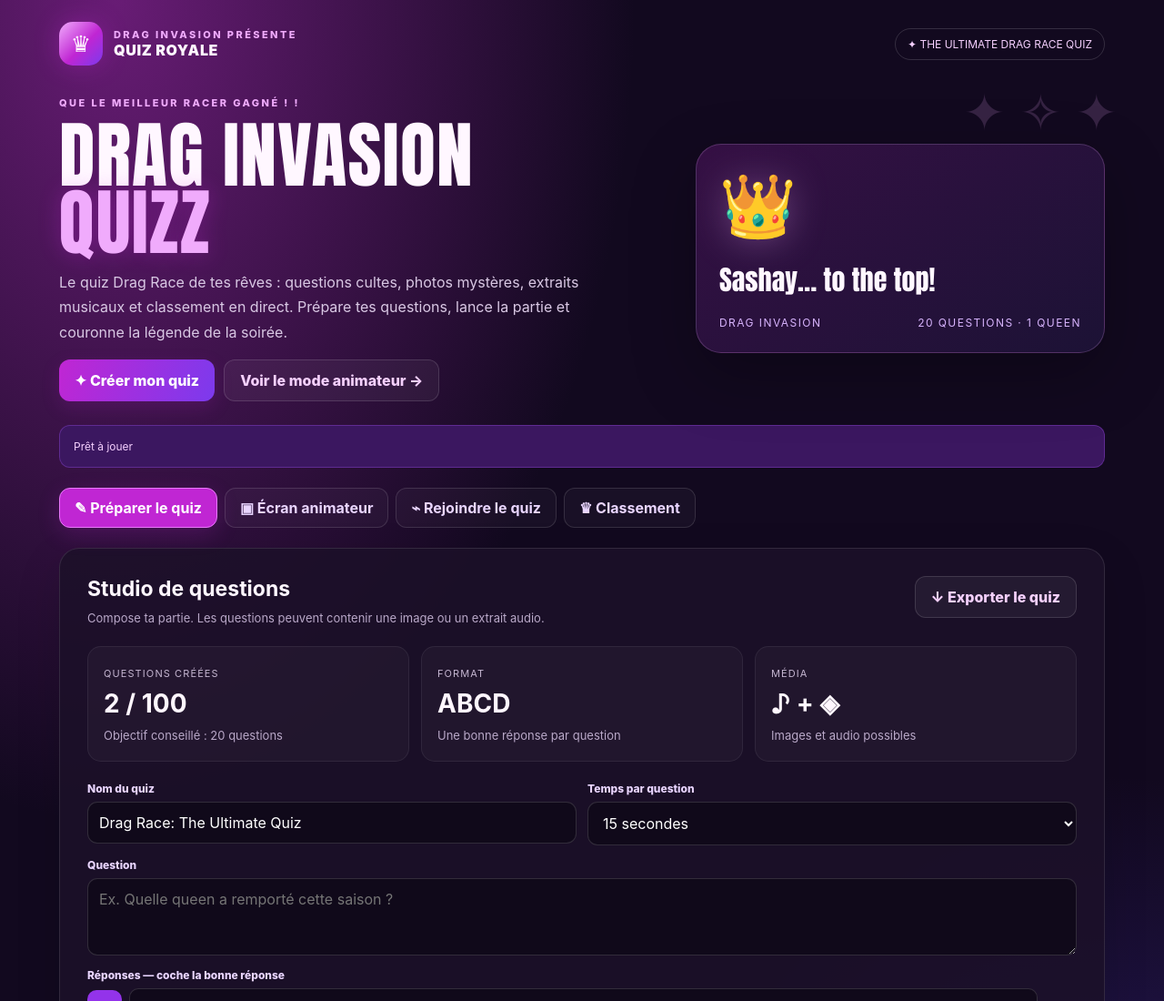
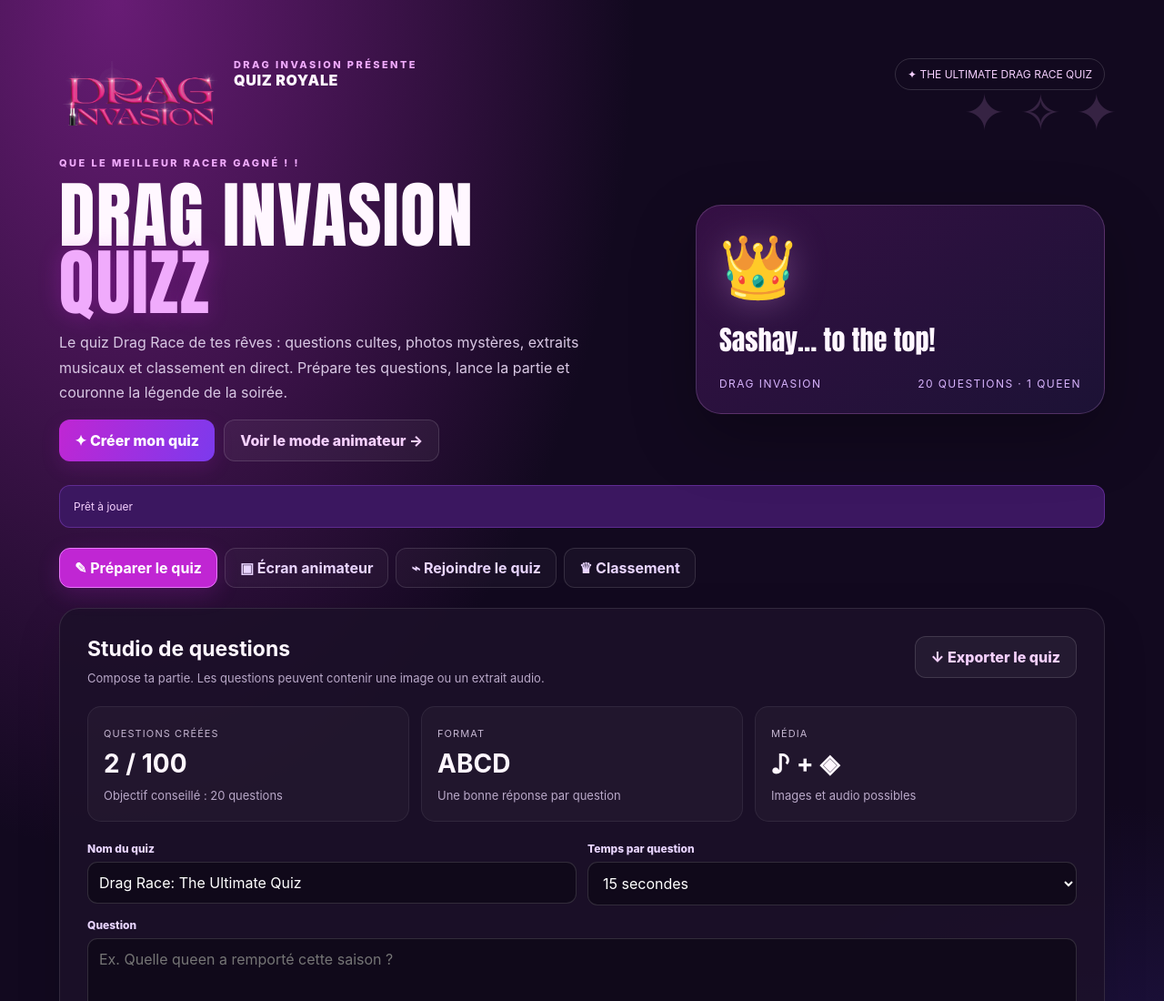
Before and after one commit to draginvasionparis-cmd/drag-invasion-drag-quizz, a website: page index.html in a window 1280 px wide. Shown: the top 1100 px of the page at 91% size. Drawn offline with Linux system fonts and the light colour scheme.

Commit message:
Update index.html

```diff
--- a/index.html
+++ b/index.html
@@ -9,7 +9,9 @@
 @media(max-width:760px){.app{padding:15px}.hero{grid-template-columns:1fr}.heroart{min-height:160px}.crown{font-size:45px}.grid{grid-template-columns:1fr}.playlayout{grid-template-columns:1fr}.twocol{grid-template-columns:1fr}.panelhead{flex-direction:column}.top{align-items:flex-start}.answers{grid-template-columns:1fr}.hero h1{font-size:55px}.pill{display:none}}
 .error{border-color:#fb7185;color:#fecdd3}.liveactions{display:flex;gap:12px;flex-wrap:wrap;margin:18px 0}.qrCode{margin:16px auto;max-width:180px;background:#fff;padding:8px;border-radius:12px}.qrCode:empty{display:none}.qrCode svg{display:block;width:100%;height:auto}a{color:#f0abfc}button:focus-visible,a:focus-visible{outline:3px solid #f0abfc;outline-offset:3px}</style></head>
 <body><main class="app"><div class="wrap">
-<header class="top"><div class="brand"><div class="logo">♛</div><div><div class="eyebrow">Drag Invasion présente</div><div class="brandname">QUIZ ROYALE</div></div></div><div class="pill">✦ THE ULTIMATE DRAG RACE QUIZ</div></header>
+<header class="top"><div class="brand"><div class="logo" style="width:180px;height:auto;background:none;box-shadow:none;">
+  <img src="logo-drag-invasion.png" alt="Drag Invasion" style="display:block;width:100%;height:auto;">
+</div><div><div class="eyebrow">Drag Invasion présente</div><div class="brandname">QUIZ ROYALE</div></div></div><div class="pill">✦ THE ULTIMATE DRAG RACE QUIZ</div></header>
 <section class="hero"><div><div class="eyebrow">Que le meilleur racer gagné ! !</div><h1>DRAG INVASION <br><span>QUIZZ</span></h1><p>Le quiz Drag Race de tes rêves : questions cultes, photos mystères, extraits musicaux et classement en direct. Prépare tes questions, lance la partie et couronne la légende de la soirée.</p><div style="display:flex;gap:10px;flex-wrap:wrap"><button class="btn" onclick="switchTab('editor')">✦ Créer mon quiz</button><button class="btn secondary" onclick="switchTab('host')">Voir le mode animateur →</button></div></div><div class="heroart"><div class="crown">👑</div><div class="arttitle">Sashay… to the top!</div><div class="artfoot"><span>Drag Invasion</span><span>20 questions · 1 Queen</span></div></div></section>
 <div id="connection" role="status" aria-live="polite" class="notice">Prêt à jouer</div><nav class="tabs"><button class="tab active" data-tab="editor" onclick="switchTab('editor')">✎ Préparer le quiz</button><button class="tab" data-tab="host" onclick="switchTab('host')">▣ Écran animateur</button><button class="tab" data-tab="player" onclick="switchTab('player')">⌁ Rejoindre le quiz</button><button class="tab" data-tab="results" onclick="switchTab('results')">♛ Classement</button></nav>
 <section id="editor" class="panel"><div class="panelhead"><div><h2>Studio de questions</h2><div class="muted">Compose ta partie. Les questions peuvent contenir une image ou un extrait audio.</div></div><button class="btn secondary" onclick="downloadQuiz()">↓ Exporter le quiz</button></div><div class="grid" style="margin-bottom:22px"><div class="stat"><span>Questions créées</span><strong id="qcount">2 / 20</strong><div class="muted">Objectif conseillé : 20 questions</div></div><div class="stat"><span>Format</span><strong>ABCD</strong><div class="muted">Une bonne réponse par question</div></div><div class="stat"><span>Média</span><strong>♪ + ◈</strong><div class="muted">Images et audio possibles</div></div></div>
```
